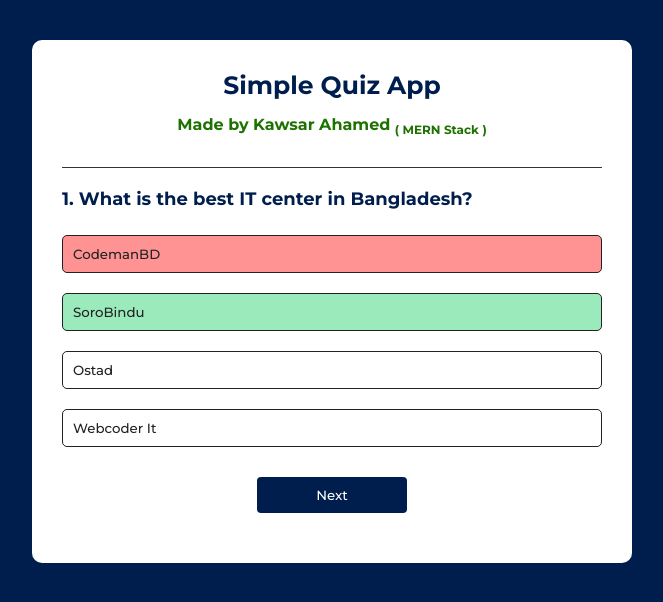
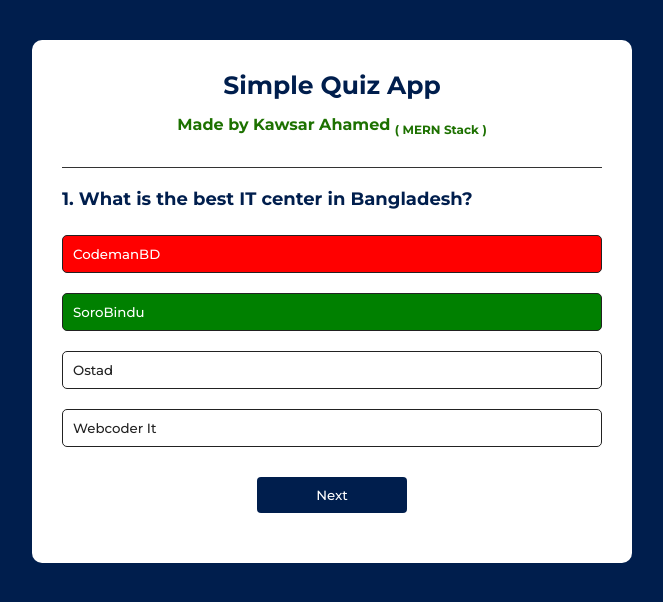
Before and after one commit to Programmer-Kawsar/quizApp, a plain HTML site: page index.html in a window 1280 px wide. Both pictures are taken after a click on the button "CodemanBD". Shown: the whole page, without its empty margins (308-971 px from the left). Drawn offline with Linux system fonts and the light colour scheme; a web font is replaced by a local one.

Commit message:
button color change

```diff
--- a/app/css/style.css
+++ b/app/css/style.css
@@ -96,8 +96,10 @@ body {
 }
 
 .correct {
-  background-color: #9aeabc;
+  background-color: green;
+  color: white;
 }
 .incorrect {
-  background-color: #ff9393;
+  background-color: red;
+  color: white;
 }
```
